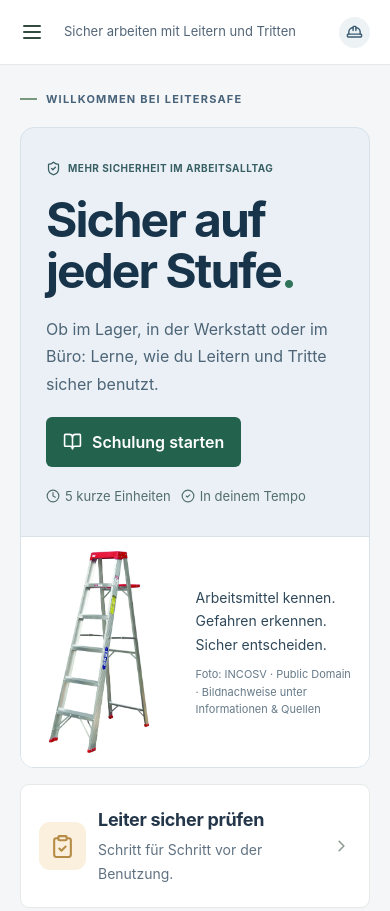
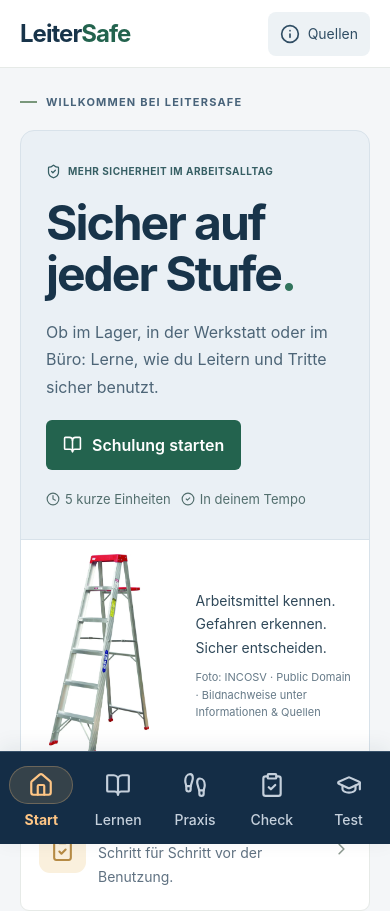
Before and after one commit to Musicman75/leitersafe, a React (Vite) app: page / in a window 390 px wide. Shown: the top 911 px of the page. Built offline with nearby package versions, Linux system fonts and the light colour scheme.

Commit message:
Add accessible fixed bottom navigation for mobile

```diff
--- a/src/main.tsx
+++ b/src/main.tsx
@@ -15,7 +15,6 @@ import {
   LockKeyhole,
   TriangleAlert,
   X,
-  Menu,
   RotateCcw,
   Lightbulb,
   Flag,
@@ -37,11 +36,11 @@ import { getCheckState } from "./check";
 import "./style.css";
 type Page = "start" | "schulung" | "praxis" | "check" | "quiz" | "info";
 const navigation = [
-  { id: "start", label: "Startseite", icon: Home },
-  { id: "schulung", label: "Schulung", icon: BookOpen },
-  { id: "praxis", label: "Praxisübungen", icon: Footprints },
-  { id: "check", label: "Sicherheitscheck", icon: ClipboardCheck },
-  { id: "quiz", label: "Wissenstest", icon: GraduationCap },
+  { id: "start", label: "Startseite", shortLabel: "Start", icon: Home },
+  { id: "schulung", label: "Schulung", shortLabel: "Lernen", icon: BookOpen },
+  { id: "praxis", label: "Praxisübungen", shortLabel: "Praxis", icon: Footprints },
+  { id: "check", label: "Sicherheitscheck", shortLabel: "Check", icon: ClipboardCheck },
+  { id: "quiz", label: "Wissenstest", shortLabel: "Test", icon: GraduationCap },
 ] as const;
 function QuestionCard({
   q,
@@ -125,7 +124,6 @@ function App() {
   });
   const [progress, setProgress] = useState(readProgress);
   const [storageError, setStorageError] = useState(false);
-  const [mobile, setMobile] = useState(false);
   const [lesson, setLesson] = useState<number | null>(null);
   const [step, setStep] = useState(0);
   const [lessonAnswered, setLessonAnswered] = useState(false);
@@ -157,7 +155,6 @@ function App() {
   function go(p: Page) {
     setPage(p);
     location.hash = p;
-    setMobile(false);
     setLesson(null);
     setPractice(null);
     window.scrollTo(0, 0);
@@ -221,7 +218,7 @@ function App() {
       <a className="skip-link" href="#main">
         Zum Inhalt
       </a>
-      <aside className={mobile ? "sidebar open" : "sidebar"}>
+      <aside className="sidebar">
         <a className="brand" href="#start" onClick={() => go("start")}>
           <span className="brand-mark">
             <span />
@@ -267,24 +264,16 @@ function App() {
           </div>
         </div>
       </aside>
-      {mobile && (
-        <button
-          className="scrim"
-          aria-label="Menü schließen"
-          onClick={() => setMobile(false)}
-        />
-      )}
       <div className="app-shell">
         <header className="topbar">
-          <button
-            className="menu-button"
-            onClick={() => setMobile(!mobile)}
-            aria-label="Navigation öffnen"
-            aria-expanded={mobile}
-          >
-            <Menu />
+          <a className="mobile-brand" href="#start" onClick={() => go("start")} aria-label="LeiterSafe – Startseite">
+            Leiter<span>Safe</span>
+          </a>
+          <span>Sicher arbeiten mit Leitern und Tritten</span>
+          <button className="mobile-info" aria-current={page === "info" ? "page" : undefined} onClick={() => go("info")}>
+            <Info size={20} aria-hidden="true" />
+            Quellen
           </button>
-          <span>Sicher arbeiten mit Leitern und Tritten</span>
           <div className="topbar-right">
             <span className="prototype">Lern-App</span>
             <span className="profile">
@@ -1048,6 +1037,22 @@ function App() {
           </footer>
         </main>
       </div>
+      <nav className="bottom-nav" aria-label="Hauptnavigation">
+        {navigation.map((n) => (
+          <a
+            key={n.id}
+            href={`#${n.id}`}
+            aria-current={page === n.id ? "page" : undefined}
+            onClick={(event) => {
+              event.preventDefault();
+              go(n.id);
+            }}
+          >
+            <span className="bottom-nav-icon"><n.icon size={26} aria-hidden="true" /></span>
+            <span>{n.shortLabel}</span>
+          </a>
+        ))}
+      </nav>
     </>
   );
 }
--- a/src/style.css
+++ b/src/style.css
@@ -966,12 +966,6 @@ footer button {
 .skip-link:focus {
   top: 10px;
 }
-.menu-button {
-  display: none;
-}
-.scrim {
-  display: none;
-}
 @media (min-width: 1500px) {
   main {
     padding-top: 44px;
@@ -1195,12 +1189,7 @@ footer button {
     font-size: 16px;
   }
   .sidebar {
-    transform: translateX(-100%);
-    width: 265px;
-    padding: 30px 20px;
-  }
-  .sidebar.open {
-    transform: translateX(0);
+    display: none;
   }
   .brand {
     font-size: 28px;
@@ -1233,13 +1222,6 @@ footer button {
   }
   .local-note {
     font-size: 11px;
-  }
-  .scrim {
-    display: block;
-    position: fixed;
-    inset: 0;
-    background: #102a3980;
-    z-index: 25;
   }
   .app-shell {
     margin-left: 0;
@@ -1249,13 +1231,6 @@ footer button {
     padding: 0 20px;
     gap: 12px;
     font-size: 11px;
-  }
-  .menu-button {
-    display: block;
-    background: none;
-    color: #314b41;
-    padding: 8px;
-    margin-left: -8px;
   }
   .topbar > span {
     flex: 1;
@@ -2449,3 +2424,123 @@ footer button {
 .hero-photo .photo-stage{flex:0 0 340px;height:340px;min-height:0;max-height:340px}
 @media(max-width:900px) and (min-width:681px){.hero-photo .photo-stage{flex:0 0 290px;height:290px;max-height:290px;min-height:0}}
 @media(max-width:680px){.hero-photo .photo-stage{height:230px;max-height:230px;min-height:0;flex:none}}
+
+/* Direct, thumb-friendly navigation; the navy surface belongs to LeiterSafe. */
+.bottom-nav,
+.mobile-brand,
+.mobile-info {
+  display: none;
+}
+.sidebar nav button.active {
+  color: #ffc685;
+  background: #35424a;
+}
+.sidebar nav button.active svg {
+  color: currentColor;
+}
+.sidebar .nav-dot {
+  background: currentColor;
+}
+@media (max-width: 900px) {
+  html {
+    scroll-padding-bottom: calc(7rem + env(safe-area-inset-bottom, 0px));
+  }
+  .sidebar {
+    display: none;
+  }
+  .app-shell {
+    margin-left: 0;
+    padding-bottom: calc(7rem + env(safe-area-inset-bottom, 0px));
+  }
+  .topbar {
+    min-height: 4.25rem;
+    height: auto;
+    padding: 0.5rem max(1.25rem, env(safe-area-inset-left, 0px));
+    gap: 1rem;
+  }
+  .topbar > span,
+  .topbar-right {
+    display: none;
+  }
+  .mobile-brand {
+    display: inline-flex;
+    align-items: center;
+    min-height: 2.75rem;
+    font-size: 1.5rem;
+    font-weight: 750;
+    letter-spacing: -0.06rem;
+    color: #18344a;
+  }
+  .mobile-brand span {
+    color: #23634e;
+  }
+  .mobile-info {
+    display: inline-flex;
+    align-items: center;
+    gap: 0.5rem;
+    min-height: 2.75rem;
+    padding: 0.5rem 0.75rem;
+    border-radius: 0.5rem;
+    background: #edf2f5;
+    color: #304e64;
+    font-size: 0.875rem;
+  }
+  .mobile-info[aria-current="page"] {
+    background: #dce9e2;
+    color: #194d3b;
+    box-shadow: inset 0 0 0 2px #23634e;
+  }
+  .bottom-nav {
+    display: grid;
+    grid-template-columns: repeat(5, minmax(0, 1fr));
+    gap: 0.125rem;
+    position: fixed;
+    inset: auto 0 0;
+    z-index: 30;
+    padding: 0.625rem max(0.25rem, env(safe-area-inset-right, 0px))
+      calc(0.625rem + env(safe-area-inset-bottom, 0px))
+      max(0.25rem, env(safe-area-inset-left, 0px));
+    background: #142d46;
+    border-top: 1px solid #37516a;
+    box-shadow: 0 -4px 20px #142d4614;
+  }
+  .bottom-nav a {
+    display: flex;
+    flex-direction: column;
+    align-items: center;
+    justify-content: center;
+    gap: 0.375rem;
+    min-width: 0;
+    min-height: 4.5rem;
+    padding: 0.25rem 0;
+    border-radius: 0.625rem;
+    color: #c5d0dc;
+    font-size: 0.875rem;
+    font-weight: 550;
+    line-height: 1.4;
+    text-align: center;
+  }
+  .bottom-nav-icon {
+    display: flex;
+    align-items: center;
+    justify-content: center;
+    width: min(100%, 4rem);
+    min-height: 2.375rem;
+    border-radius: 2rem;
+  }
+  .bottom-nav a[aria-current="page"] {
+    color: #ffc685;
+    font-weight: 750;
+  }
+  .bottom-nav a[aria-current="page"] .bottom-nav-icon {
+    background: #35424a;
+    box-shadow: inset 0 0 0 1px #ffc68545;
+  }
+  .bottom-nav a:hover {
+    background: #25455e;
+  }
+  .bottom-nav a:focus-visible {
+    outline: 3px solid #ffc685;
+    outline-offset: -3px;
+  }
+}
```
Also changed, not shown: index.html (+1 -1 lines).
